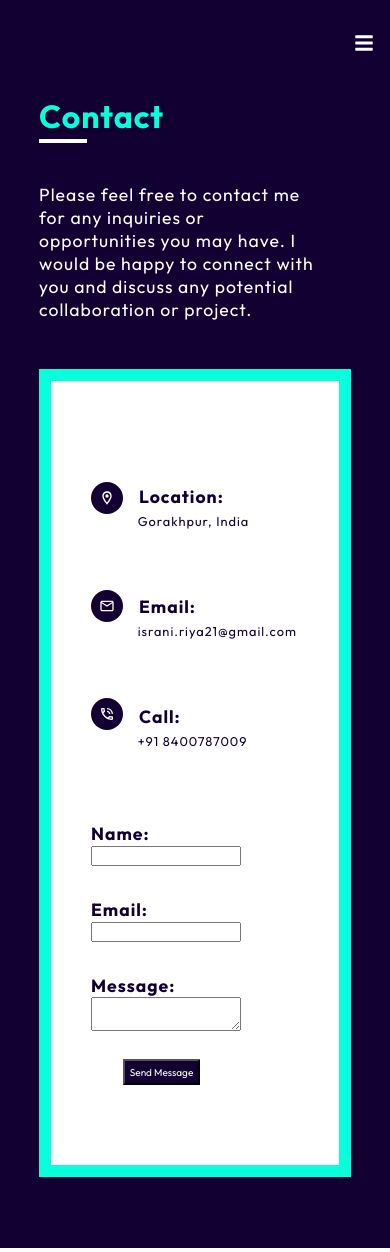
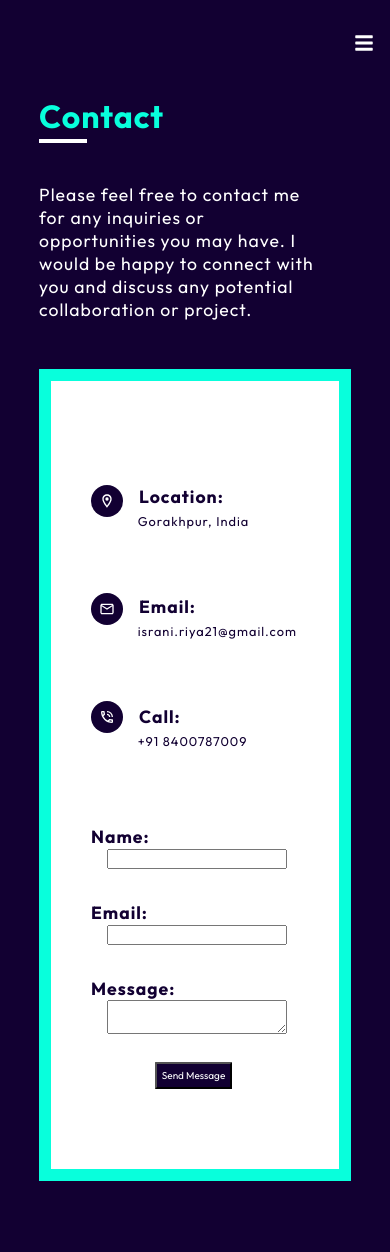
Before and after one commit to israni21/My-Portfolio, a React (Create React App) app: page /contact in a window 390 px wide. Built offline with nearby package versions, Linux system fonts and the light colour scheme.

Commit message:
Update HeroImageStyles4.css

```diff
--- a/src/components/HeroImageStyles4.css
+++ b/src/components/HeroImageStyles4.css
@@ -238,7 +238,7 @@
     }
 
     .footer4 .footer-container4 .contact .container4 .left .icons #social-icons1{
-        margin-top: 3.8rem;
+        margin-top: 4rem;
         left: 1rem;
         padding: 0.5rem;
         width: 2rem;
@@ -280,17 +280,32 @@
     }
 
     .footer4 .footer-container4 .contact .container4 .right #name{
-        width: 150px;
+        margin-left: 1rem;
+        width: 180px;
         height: 20px;
     }
 
     .footer4 .footer-container4 .contact .container4 .right #email{
-        width: 150px;
+        margin-left: 1rem;
+        width: 180px;
         height: 20px;
     }
 
     .footer4 .footer-container4 .contact .container4 .right #message{
-        width: 150px;
+        margin-left: 1rem;
+        width: 180px;
+    }
+
+    .footer4 .footer-container4 .contact .container4 .right #name-text{
+        margin-left: 1rem;
+    }
+
+    .footer4 .footer-container4 .contact .container4 .right #email-text{
+        margin-left: 1rem;
+    }
+
+    .footer4 .footer-container4 .contact .container4 .right #message-text{
+        margin-left: 1rem;
     }
 
     .footer4 .footer-container4 .contact .container4 .right button{
@@ -298,7 +313,7 @@
         font-size: 10px;
         background-color: #120032;
         align-content: center;
-        margin: 1.5rem 1.5rem 2.5rem 2rem;
+        margin: 1.5rem 0 2.5rem 4rem;
         padding: 0.3rem;
         border-radius: 2%;
     }
```
